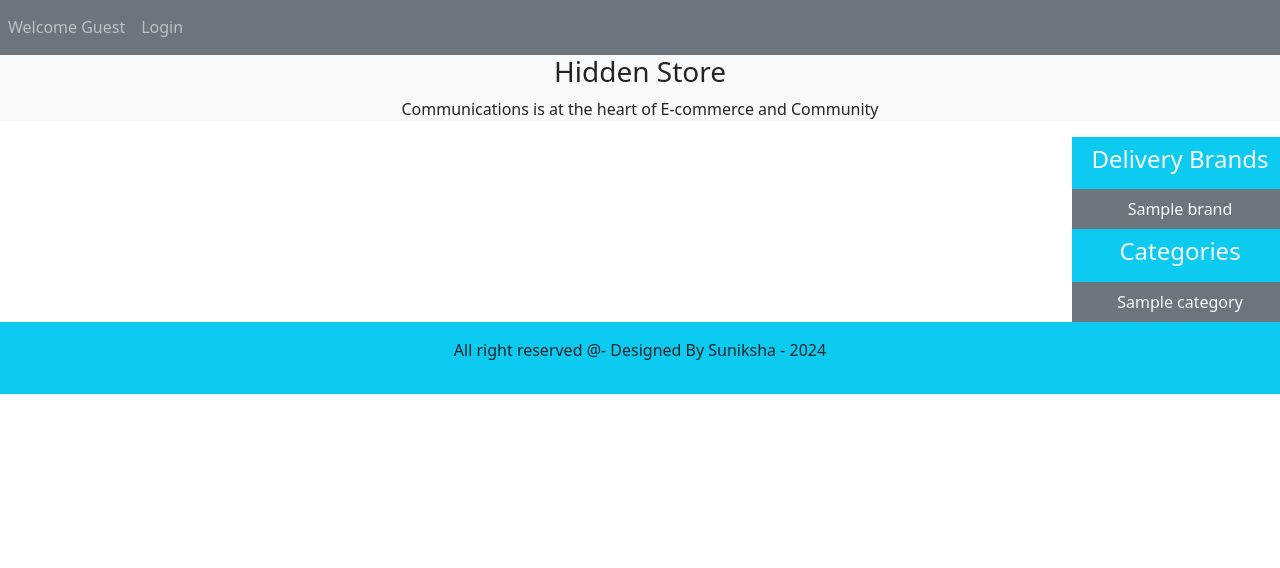
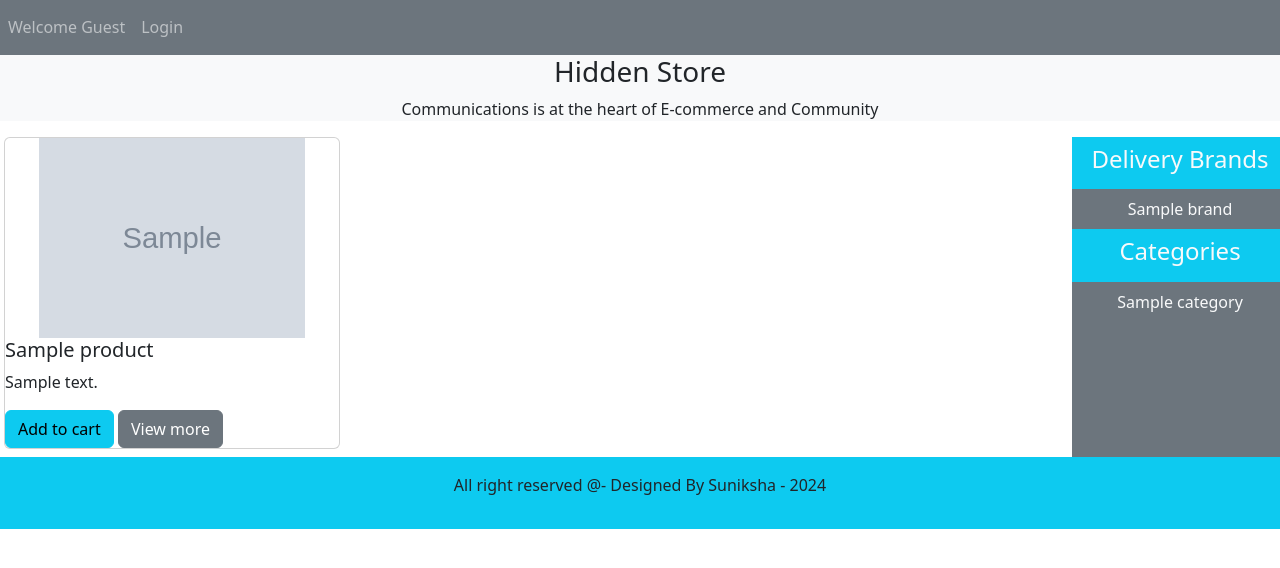
Before and after one commit to Suniksha12/PHP_MY_SQL_Projects, a PHP site: page /index.php?brand=1 in a window 1280 px wide. Shown: the part 67-635 px from the top of the page. Run offline with PHP 8.4, Linux system fonts and the light colour scheme; tables that the repository leaves empty or names only in its code hold one stand-in row (values such as "Sample post"); grey boxes marked "Sample" are stand-in pictures.

Commit message:
Day-49 displaying dynamic data fecthing from backedn

```diff
--- a/Project-12 E-Commerce Website using PHP and MySQL/functions/common_function.php
+++ b/Project-12 E-Commerce Website using PHP and MySQL/functions/common_function.php
@@ -71,6 +71,42 @@
             }
            }
 
+        //getting unique Brands
+      function  get_unique_brands(){
+        global $con;
+
+        //condition to check isset or not
+        if(isset($_GET['brand'])){
+               $brand_id = $_GET['brand'];
+               $select_query = "SELECT * FROM `products` WHERE brand_id=$brand_id";
+               $result_query = mysqli_query($con, $select_query);
+               $num_of_rows=mysqli_num_rows($result_query);
+               if($num_of_rows==0){
+                echo "<h2 class='text-center text-danger'>This brand is not available for service</h2>";
+               }
+               while($row=mysqli_fetch_assoc($result_query)){
+                   $product_id = $row['product_id'];
+                   $product_title = $row['product_title'];
+                   $product_description = $row['product_description'];
+                   $product_image1 = $row['product_image1'];
+                   $product_price = $row['product_price'];
+                   $category_id = $row['category_id'];
+                   $brand_id = $row['brand_id'];
+                   echo "<div class='col-md-4 mb-2'>
+                   <div class='card'>
+                    <img src='./admin_area/product_images/$product_image1' class='card-img-top' alt='$product_title'>
+                    <div class=card-body'>
+                        <h5 class='card-title'>$product_title</h5>
+                        <p class='card-text'>$product_description</p>
+                        <a href='#' class='btn btn-info'>Add to cart</a>
+                        <a href='#' class='btn btn-secondary'>View more</a>
+                        </div>
+                    </div>
+                </div>";
+              }
+            }
+           }
+
    //Displaying brands in side nav
 
    function getbrands(){
@@ -83,7 +119,7 @@
         $brand_title = $row_data['brand_title'];
         $brand_id = $row_data['brand_id'];
         echo "<li class='nav-item '>
-                                    <a href='index.php?brand=$brand_title' class='nav-link text-light text-center'>$brand_title</a>
+                                    <a href='index.php?brand=$brand_id' class='nav-link text-light text-center'>$brand_title</a>
                                 </li>";
     }
    }
--- a/Project-12 E-Commerce Website using PHP and MySQL/index.php
+++ b/Project-12 E-Commerce Website using PHP and MySQL/index.php
@@ -88,6 +88,7 @@
                     <?php
                        getproducts();
                        get_unique_categories();
+                       get_unique_brands();
                     ?>
                 <!--row end-->
                 </div>
```
